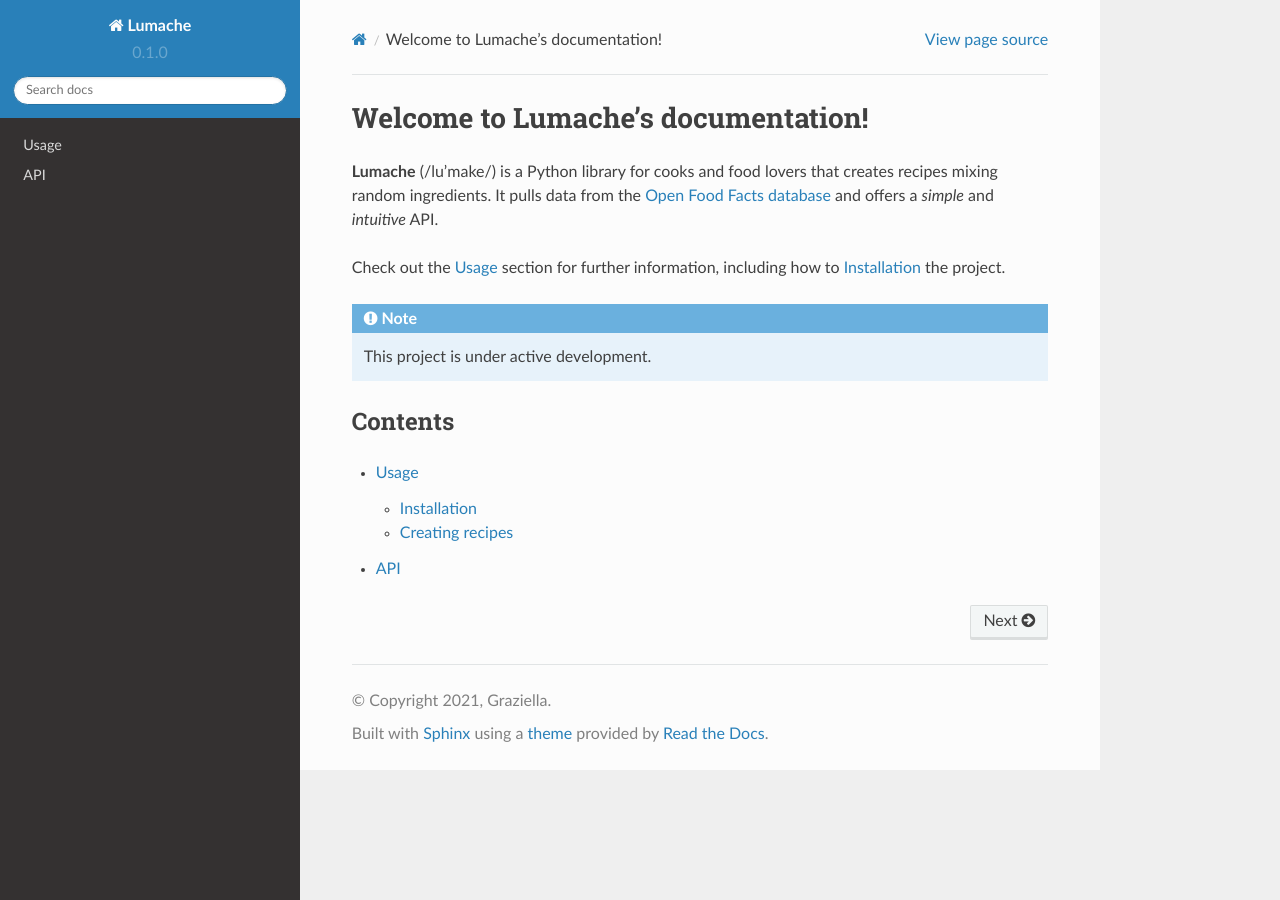
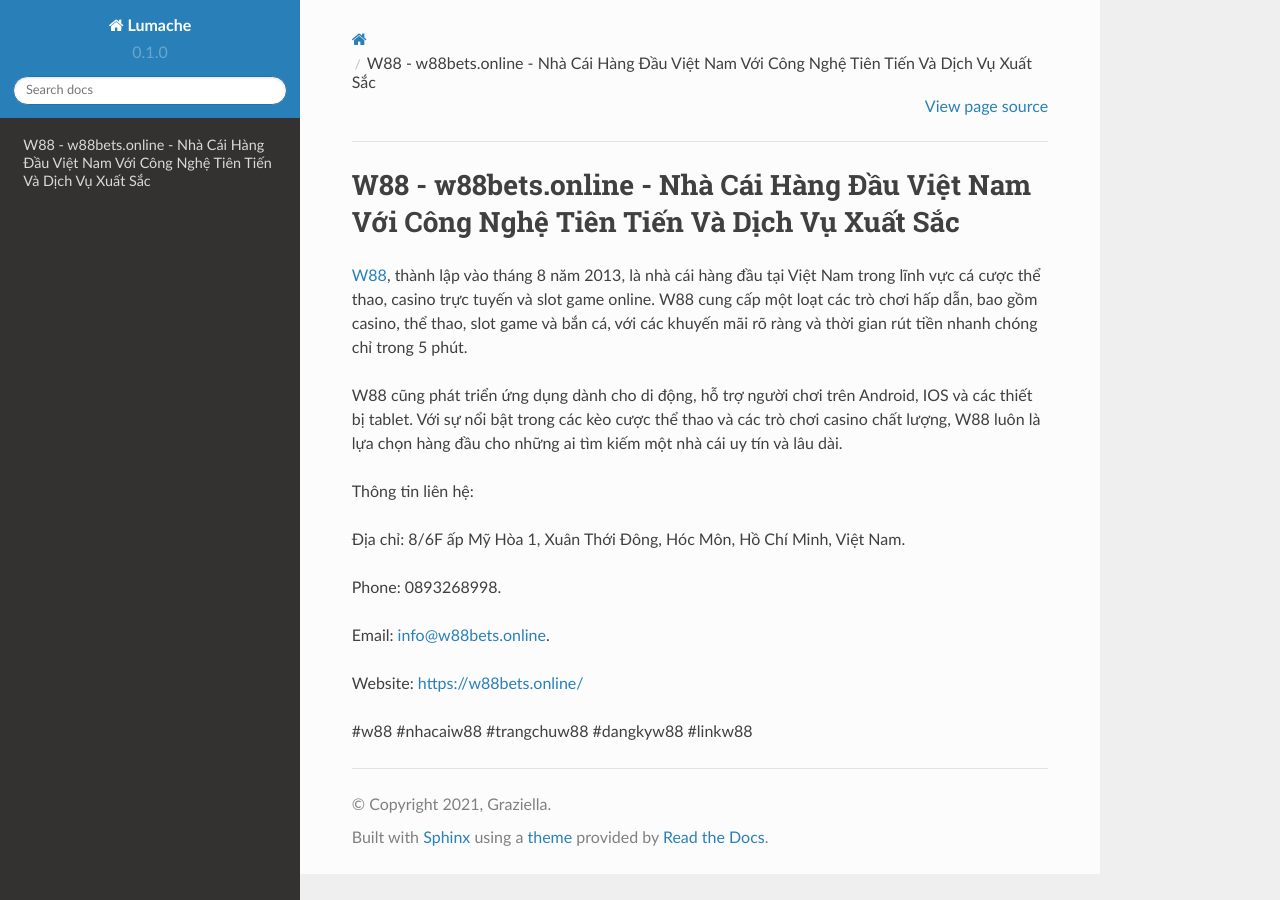
Before and after one commit to nhattuong947/w88betsonline, a Sphinx documentation site: the page built from docs/source/index.rst, in a window 1280 px wide. Built offline with Sphinx 7.4.7 and the Read the Docs theme 2.0.0, drawn with Linux system fonts in a browser that asks for light colours.

Commit message:
Update index.rst

```diff
--- a/docs/source/index.rst
+++ b/docs/source/index.rst
@@ -1,22 +1,18 @@
-Welcome to Lumache's documentation!
+W88 - w88bets.online - Nhà Cái Hàng Đầu Việt Nam Với Công Nghệ Tiên Tiến Và Dịch Vụ Xuất Sắc
 ===================================
 
-**Lumache** (/lu'make/) is a Python library for cooks and food lovers
-that creates recipes mixing random ingredients.
-It pulls data from the `Open Food Facts database <https://world.openfoodfacts.org/>`_
-and offers a *simple* and *intuitive* API.
+`W88 <https://w88bets.online/>`_, thành lập vào tháng 8 năm 2013, là nhà cái hàng đầu tại Việt Nam trong lĩnh vực cá cược thể thao, casino trực tuyến và slot game online. W88 cung cấp một loạt các trò chơi hấp dẫn, bao gồm casino, thể thao, slot game và bắn cá, với các khuyến mãi rõ ràng và thời gian rút tiền nhanh chóng chỉ trong 5 phút.
 
-Check out the :doc:`usage` section for further information, including
-how to :ref:`installation` the project.
+W88 cũng phát triển ứng dụng dành cho di động, hỗ trợ người chơi trên Android, IOS và các thiết bị tablet. Với sự nổi bật trong các kèo cược thể thao và các trò chơi casino chất lượng, W88 luôn là lựa chọn hàng đầu cho những ai tìm kiếm một nhà cái uy tín và lâu dài.
 
-.. note::
+Thông tin liên hệ:
 
-   This project is under active development.
+Địa chỉ: 8/6F ấp Mỹ Hòa 1, Xuân Thới Đông, Hóc Môn, Hồ Chí Minh, Việt Nam.
 
-Contents
---------
+Phone: 0893268998.
 
-.. toctree::
+Email: info@w88bets.online.
 
-   usage
-   api
+Website: https://w88bets.online/
+
+#w88 #nhacaiw88 #trangchuw88 #dangkyw88 #linkw88
```
